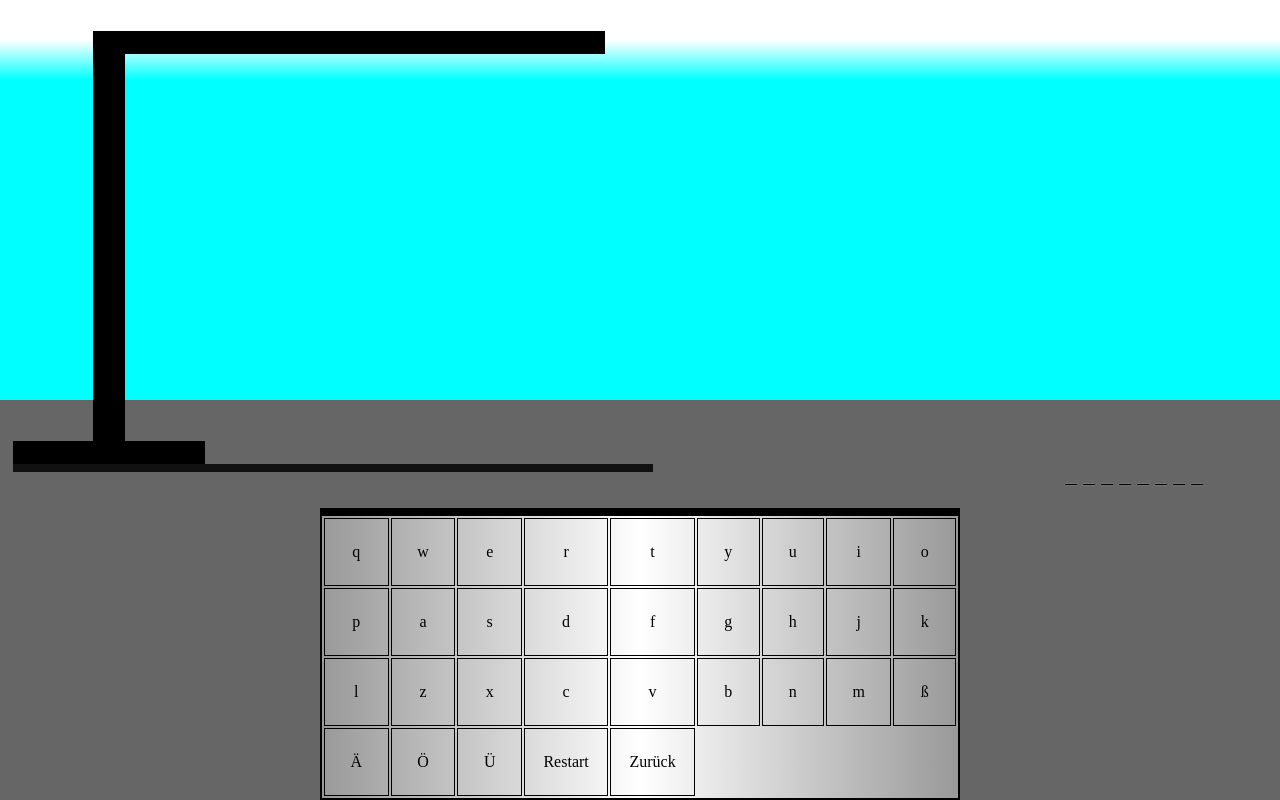
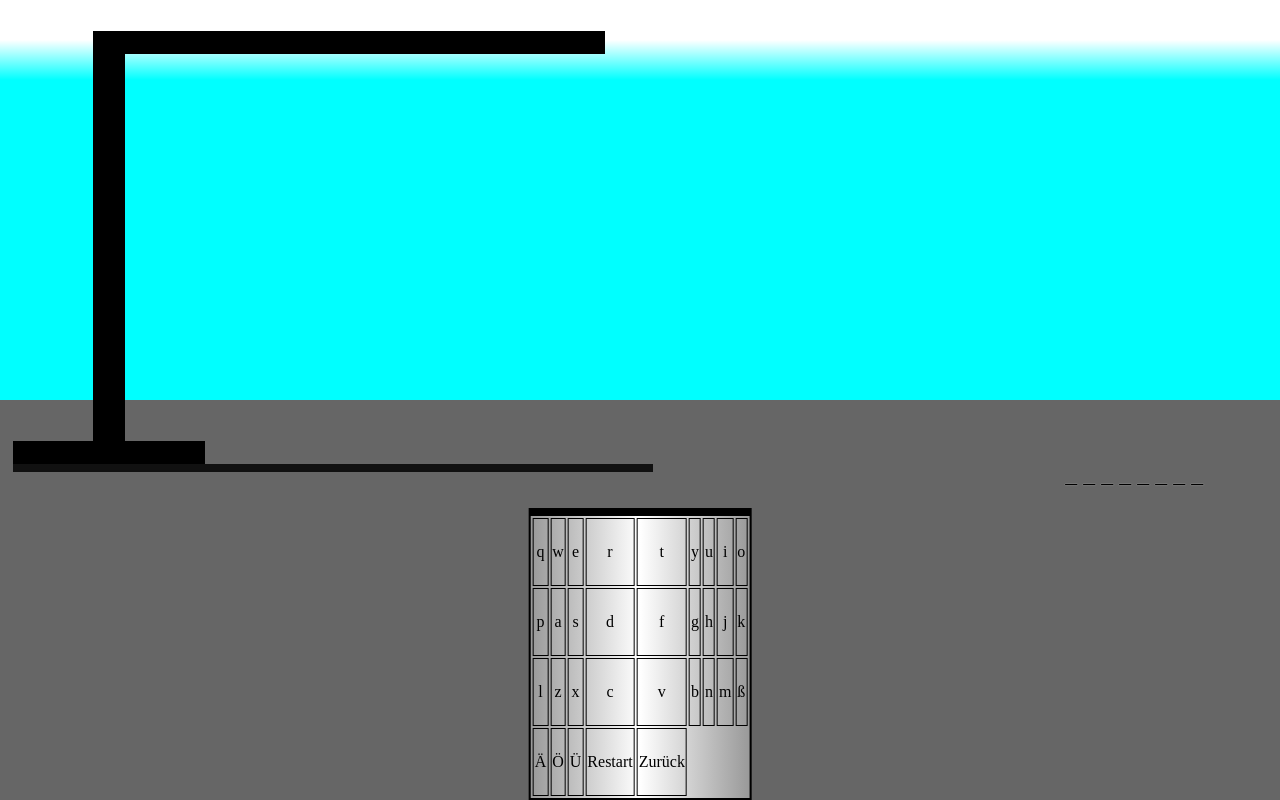
Before and after one commit to james-hi/schule-emag, a PHP site: page /Game/hangman/hangman.html in a window 1280 px wide. Run offline with PHP 8.4, Linux system fonts and the light colour scheme.

Commit message:
Update hangman.css

```diff
--- a/Game/hangman/hangman.css
+++ b/Game/hangman/hangman.css
@@ -6,7 +6,7 @@ body{
 .td{
     border:1px solid black;
     text-align:center;
-    width:10vw;
+    width:device-width;
     height:8vh;
 }
 
```
